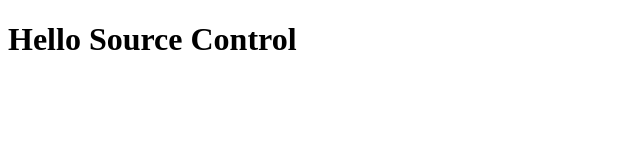
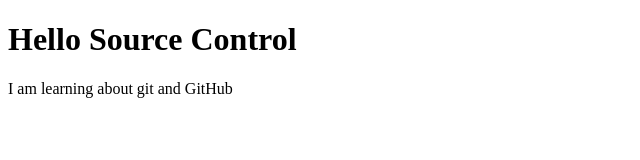
Before and after one commit to KatherineMorgan12/HelloWorldSourceControl, a plain HTML site: page index.html in a window 1280 px wide. Shown: the whole page, without its empty margins (0-640 px from the left). Drawn offline with Linux system fonts and the light colour scheme.

Commit message:
Added first paragraph

```diff
--- a/index.html
+++ b/index.html
@@ -9,5 +9,7 @@
 <body>
     <h1>Hello Source Control</h1>
 
+    <p>I am learning about git and GitHub</p>
+
 </body>
 </html>
```
